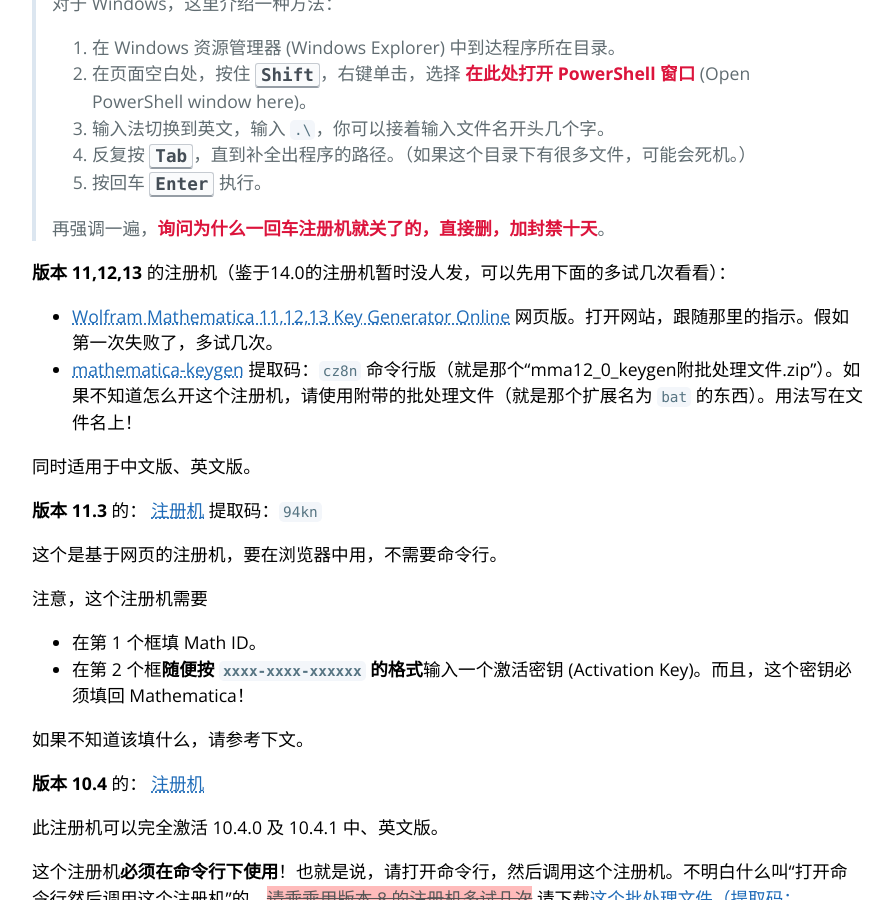
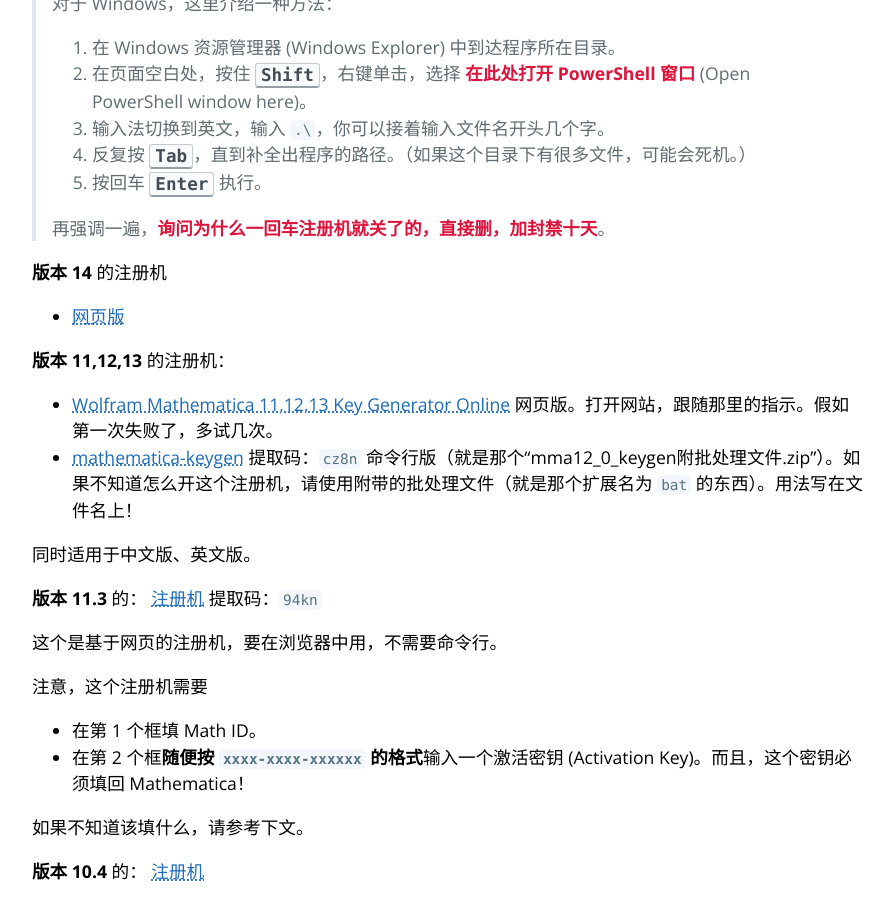
Before and after one commit to TieBaMma/InstallTutorial, a Jekyll site: the page built from index.md, in a window 1280 px wide and 900 px high, scrolled down 16983 px. Shown: the whole window, without its empty margins (192-1086 px from the left). Built offline with Jekyll 4.4.1, drawn with Linux system fonts in a browser that asks for light colours.

Commit message:
Update index.md
加入版本14注册机。

```diff
--- a/index.md
+++ b/index.md
@@ -640,7 +640,11 @@
 >
 > 再强调一遍，**询问为什么一回车注册机就关了的，直接删，加封禁十天**。
 
-**版本 11,12,13** 的注册机（鉴于14.0的注册机暂时没人发，可以先用下面的多试几次看看）：
+**版本 14** 的注册机
+
+* [网页版](https://mmaactivate.github.io/MMAActivate/)
+
+**版本 11,12,13** 的注册机：
 
 * [Wolfram Mathematica 11,12,13 Key Generator Online](https://ibug.io/blog/2019/05/mathematica-keygen/) 网页版。打开网站，跟随那里的指示。假如第一次失败了，多试几次。
 * [mathematica-keygen](https://pan.baidu.com/s/1NaUrPg5HAmMOiRpy7PdLhQ) 提取码：`cz8n` 命令行版（就是那个“mma12_0_keygen附批处理文件.zip”）。如果不知道怎么开这个注册机，请使用附带的批处理文件（就是那个扩展名为 `bat` 的东西）。用法写在文件名上！
```
